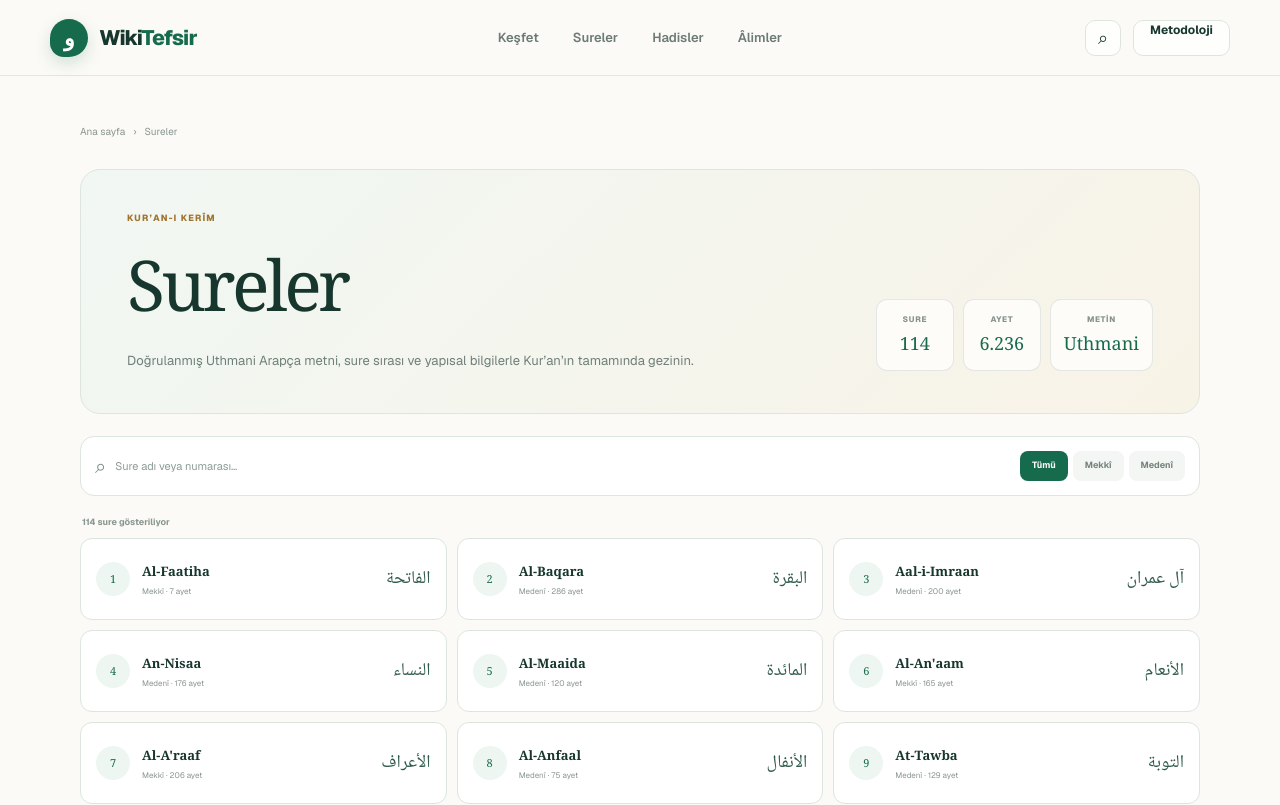
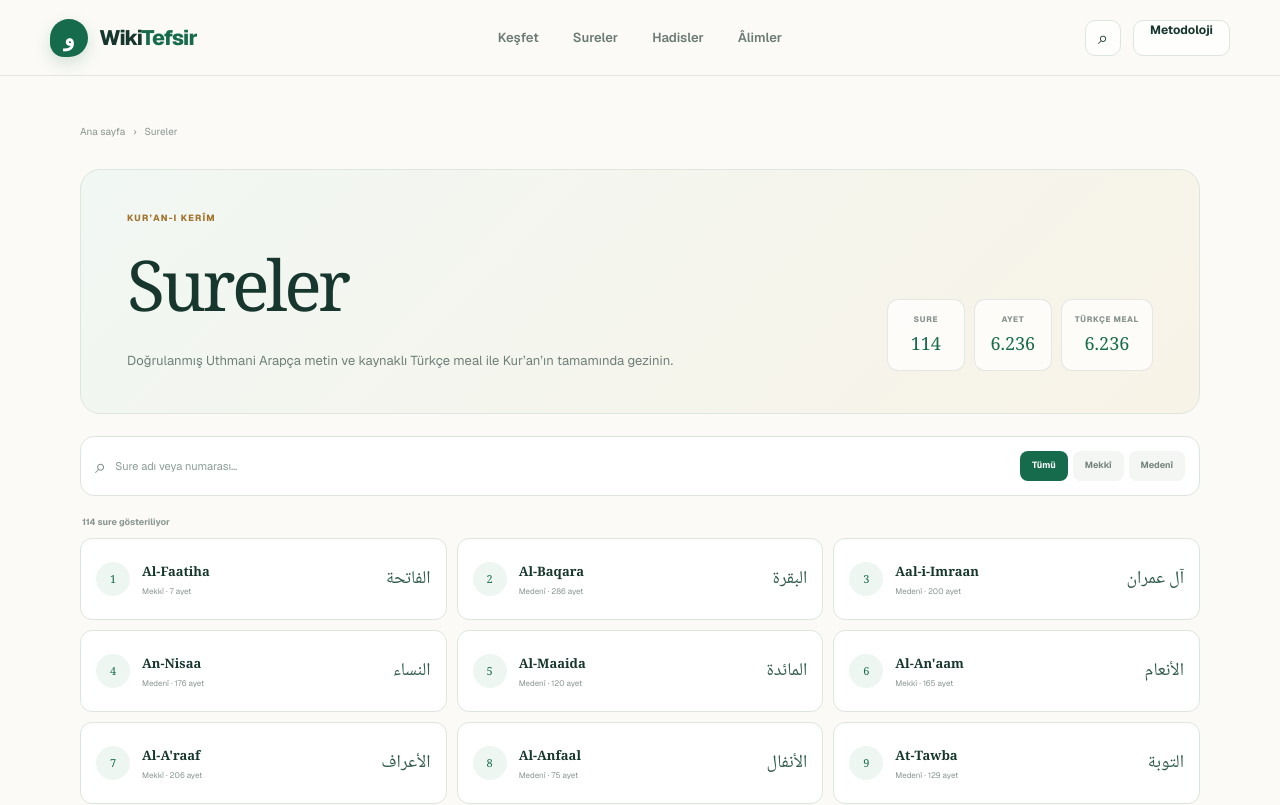
Before and after one commit to saitakarcesme/WikiTefsir, a Next.js app: page /sureler in a window 1280 px wide. Shown: the top 805 px of the page. Built offline with nearby package versions, Linux system fonts and the light colour scheme.

Commit message:
feat: publish Turkish meal corpus status in directory

```diff
--- a/app/sureler/page.tsx
+++ b/app/sureler/page.tsx
@@ -2,11 +2,18 @@ import type { Metadata } from 'next';
 import Link from 'next/link';
 import { SiteHeader } from '../components/site-header';
 import { SurahDirectory } from '../components/surah-directory';
-import { getAllSurahs, getQuranStats, getSurahHref, quranLicense } from '@/lib/quran';
+import {
+  getAllSurahs,
+  getQuranStats,
+  getSurahHref,
+  quranLicense,
+  turkishMealMetadata,
+  turkishMealTerms,
+} from '@/lib/quran';
 
 export const metadata: Metadata = {
   title: 'Kur’an Sureleri',
-  description: 'Kur’an-ı Kerîm’in 114 suresini doğrulanmış Arapça metin ve sure bilgileriyle keşfedin.',
+  description: 'Kur’an-ı Kerîm’in 114 suresini doğrulanmış Arapça metin, kaynaklı Türkçe meal ve sure bilgileriyle keşfedin.',
   openGraph: { images: [] },
   twitter: { images: [] },
 };
@@ -26,12 +33,12 @@ export default function SurahsPage() {
           <div>
             <span className="section-kicker">Kur’an-ı Kerîm</span>
             <h1>Sureler</h1>
-            <p>Doğrulanmış Uthmani Arapça metni, sure sırası ve yapısal bilgilerle Kur’an’ın tamamında gezinin.</p>
+            <p>Doğrulanmış Uthmani Arapça metin ve kaynaklı Türkçe meal ile Kur’an’ın tamamında gezinin.</p>
           </div>
           <dl>
             <div><dt>Sure</dt><dd>{stats.surahCount}</dd></div>
             <div><dt>Ayet</dt><dd>{stats.verseCount.toLocaleString('tr-TR')}</dd></div>
-            <div><dt>Metin</dt><dd>Uthmani</dd></div>
+            <div><dt>Türkçe meal</dt><dd>{stats.turkishMealCount.toLocaleString('tr-TR')}</dd></div>
           </dl>
         </header>
 
@@ -40,10 +47,10 @@ export default function SurahsPage() {
         <footer className="corpus-attribution">
           <span className="trust-mark" aria-hidden="true">✓</span>
           <div>
-            <strong>Metin kaynağı: Tanzil Project</strong>
-            <p>Kur’an metni değiştirilmeden kullanılır. {quranLicense.name} lisansı ve kaynak bağlantısı her sure sayfasında korunur.</p>
+            <strong>Kaynaklar: Tanzil Project ve QuranEnc</strong>
+            <p>Kur’an metni {quranLicense.name}; Türkçe meal Rowwad Tercüme Merkezi {turkishMealMetadata.version}. Her iki içerik de kaynak şartlarına göre değiştirilmeden yayımlanır.</p>
           </div>
-          <a href="https://tanzil.net" rel="noreferrer" target="_blank">Kaynağı aç ↗</a>
+          <a href={turkishMealTerms.url} rel="noreferrer" target="_blank">Kaynak şartları ↗</a>
         </footer>
       </div>
     </main>
```
